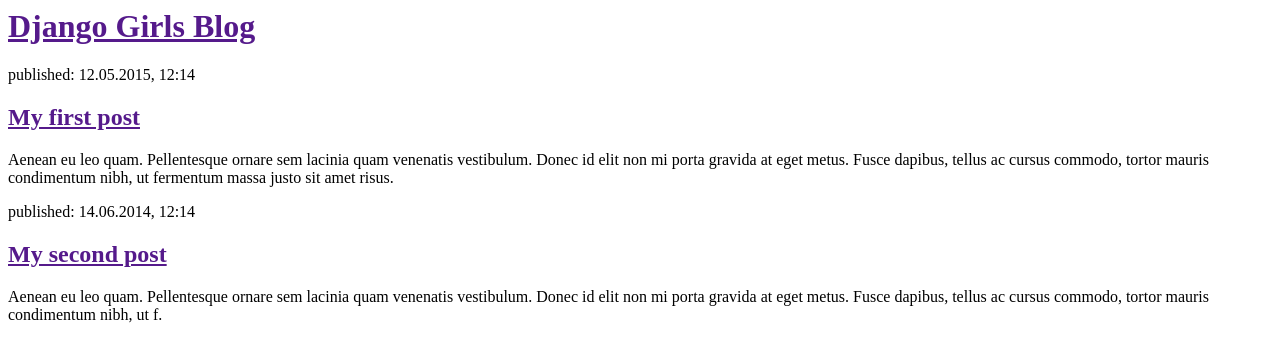
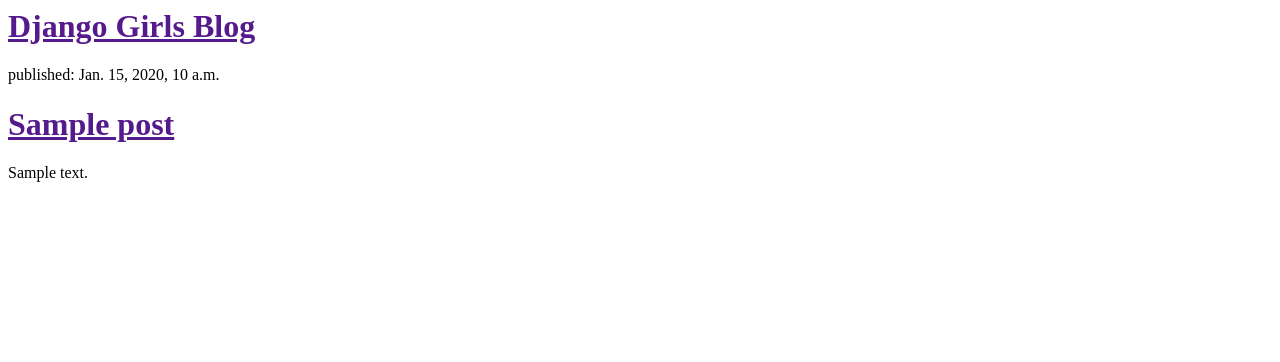
Before and after one commit to sdsangee/PDCuber, a Django app: template pdblogapp/templates/pdblogapp/post_list.html in a window 1280 px wide. Shown: the top 362 px of the page. Run offline with Django 3.2, Linux system fonts and the light colour scheme; the template is opened without the code that fills it: values that come from a table or form of the project are taken from there, others are empty; tables that the repository leaves empty hold one stand-in row (values such as "Sample post").

Commit message:
Modified templates to display posts from database.

```diff
--- a/pdblogapp/templates/pdblogapp/post_list.html
+++ b/pdblogapp/templates/pdblogapp/post_list.html
@@ -7,16 +7,12 @@
             <h1><a href="">Django Girls Blog</a></h1>
         </div>
 
-        <div>
-            <p>published: 12.05.2015, 12:14</p>
-            <h2><a href="">My first post</a></h2>
-            <p>Aenean eu leo quam. Pellentesque ornare sem lacinia quam venenatis vestibulum. Donec id elit non mi porta gravida at eget metus. Fusce dapibus, tellus ac cursus commodo, tortor mauris condimentum nibh, ut fermentum massa justo sit amet risus.</p>
-        </div>
-
-        <div>
-            <p>published: 14.06.2014, 12:14</p>
-            <h2><a href="">My second post</a></h2>
-            <p>Aenean eu leo quam. Pellentesque ornare sem lacinia quam venenatis vestibulum. Donec id elit non mi porta gravida at eget metus. Fusce dapibus, tellus ac cursus commodo, tortor mauris condimentum nibh, ut f.</p>
-        </div>
+        {% for post in posts %}
+    	<div>
+	        <p>published: {{ post.published_date }}</p>
+	        <h1><a href="">{{ post.title }}</a></h1>
+	        <p>{{ post.text|linebreaks }}</p>
+   	 </div>
+{% endfor %}
     </body>
 </html>
--- a/pdblogapp/views.py
+++ b/pdblogapp/views.py
@@ -1,5 +1,9 @@
 from django.shortcuts import render
+from django.utils import timezone
+from .models import Post
+
 def post_list(request):
-    return render(request, 'pdblogapp/post_list.html', {})
+	posts = Post.objects.filter(published_date__lte=timezone.now()).order_by('published_date')
+	return render(request, 'pdblogapp/post_list.html', {'posts': posts})
 
 # Create your views here.
```
Also changed, not shown: pdcuber/settings.py (line endings or trailing spaces).
